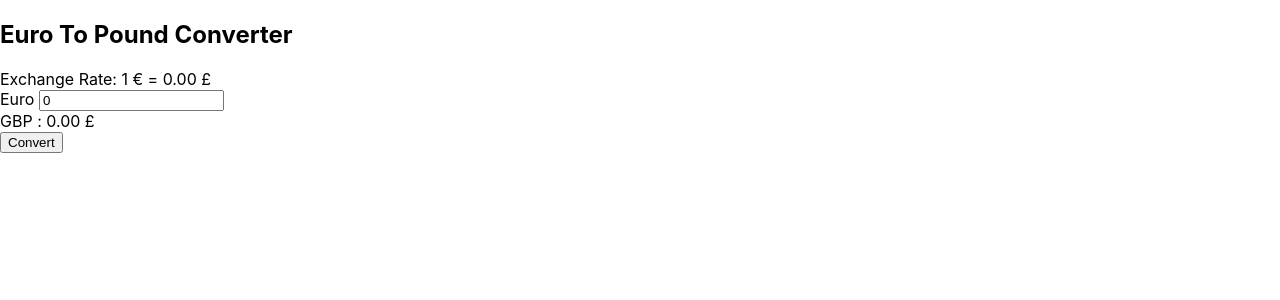
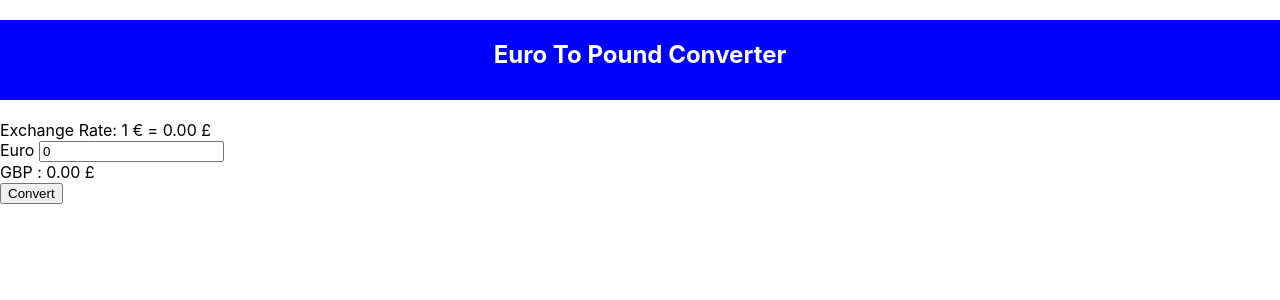
Before and after one commit to BishalRai/react_assignment_week_4_exchange_rates, a React (Create React App) app: page / in a window 1280 px wide. Shown: the top 300 px of the page. Built offline with nearby package versions, Linux system fonts and the light colour scheme.

Commit message:
Done some changes on App.css

```diff
--- a/src/App.css
+++ b/src/App.css
@@ -36,3 +36,12 @@
     transform: rotate(360deg);
   }
 }
+
+h2{
+  width: 100%;
+  height: 60px;
+  background-color: blue;
+  color: white;
+  text-align: center;
+  padding-top: 20px;
+}
```
